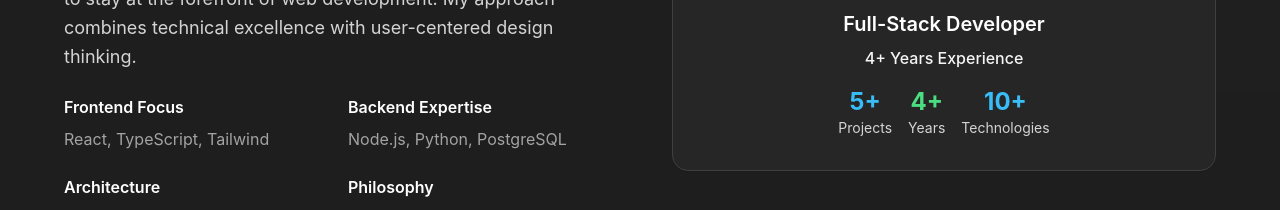
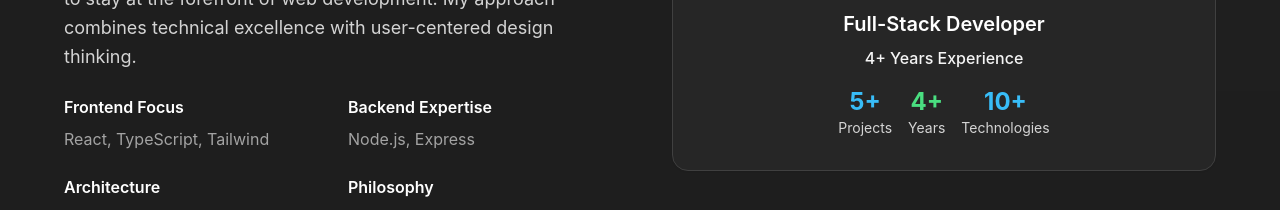
Before and after one commit to illedragos/illedragos.github.io, a React (Vite) app: page / in a window 1280 px wide. Shown: the part 1180-1390 px from the top of the page. Built offline with nearby package versions, Linux system fonts and the light colour scheme.

Commit message:
removed python

```diff
--- a/src/components/About.tsx
+++ b/src/components/About.tsx
@@ -45,7 +45,7 @@
                   Backend Expertise
                 </h3>
                 <p className="text-neutral-600 dark:text-neutral-400 transition-colors">
-                  Node.js, Python, PostgreSQL
+                  Node.js, Express
                 </p>
               </div>
               <div className="space-y-2 group hover:scale-105 transition-transform duration-300">
```
